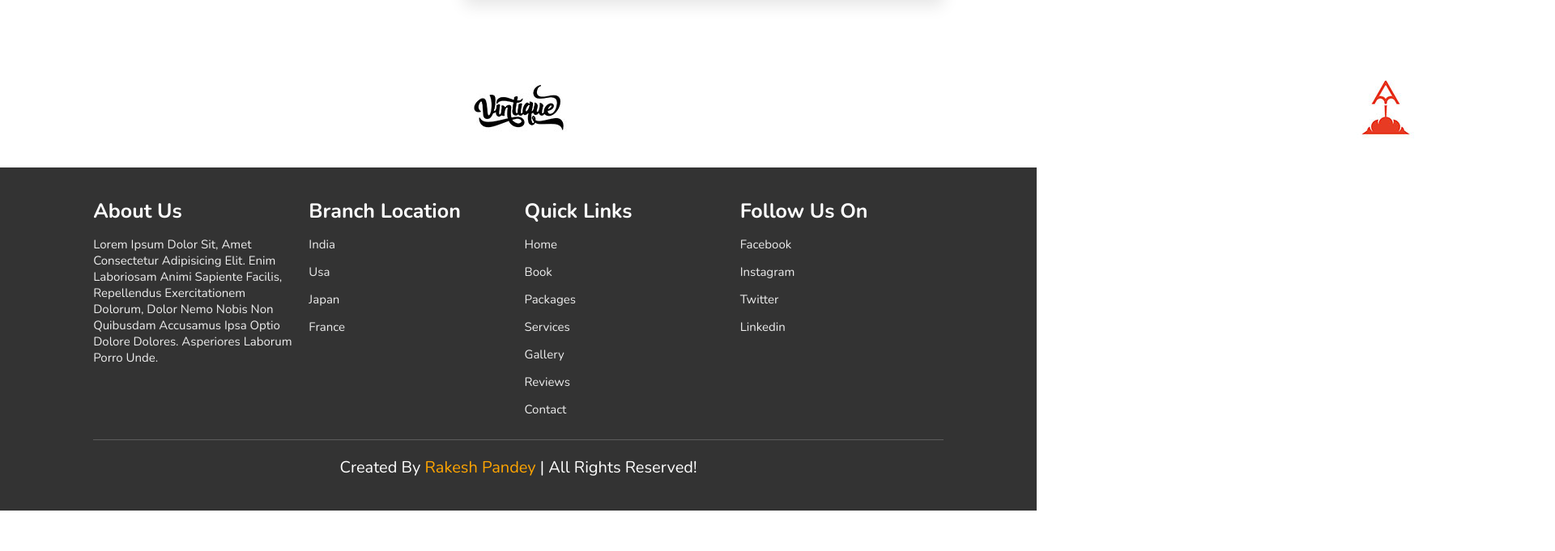
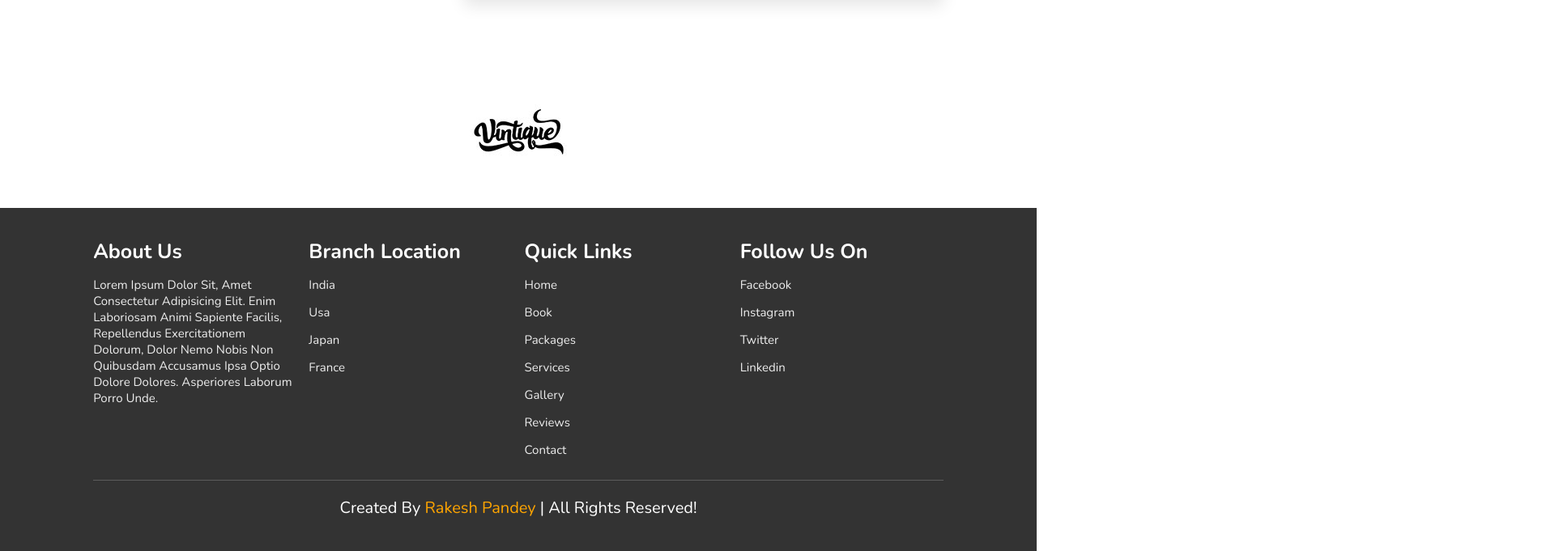
Before and after one commit to RAKESHPANDEY12/tourandtravel, a plain HTML site: page index.html in a window 1280 px wide. Shown: the part 5457-6138 px from the top of the page at 81% size, 1920 px wide, since content can reach past the window. Before the commit the page ends 6088 px from the top, so only its background shows below. Drawn offline with nearby package versions, Linux system fonts and the light colour scheme.

Commit message:
Update index.css

```diff
--- a/index.css
+++ b/index.css
@@ -25,7 +25,8 @@ html{
     scroll-behavior: smooth;
 }
 header{
-  position:fixed;
+width:100vw;
+    position:fixed;
 top:0;
 left:0;
 right:0;
@@ -474,6 +475,10 @@ text-transform: none;
 }
 .brand-container{
     text-align: center;
+    width:100vw;
+    overflow-x:hidden;
+      margin-top: 3rem;
+    margin-bottom: 2rem;
 }
 .footer{
     background: #333;
```
